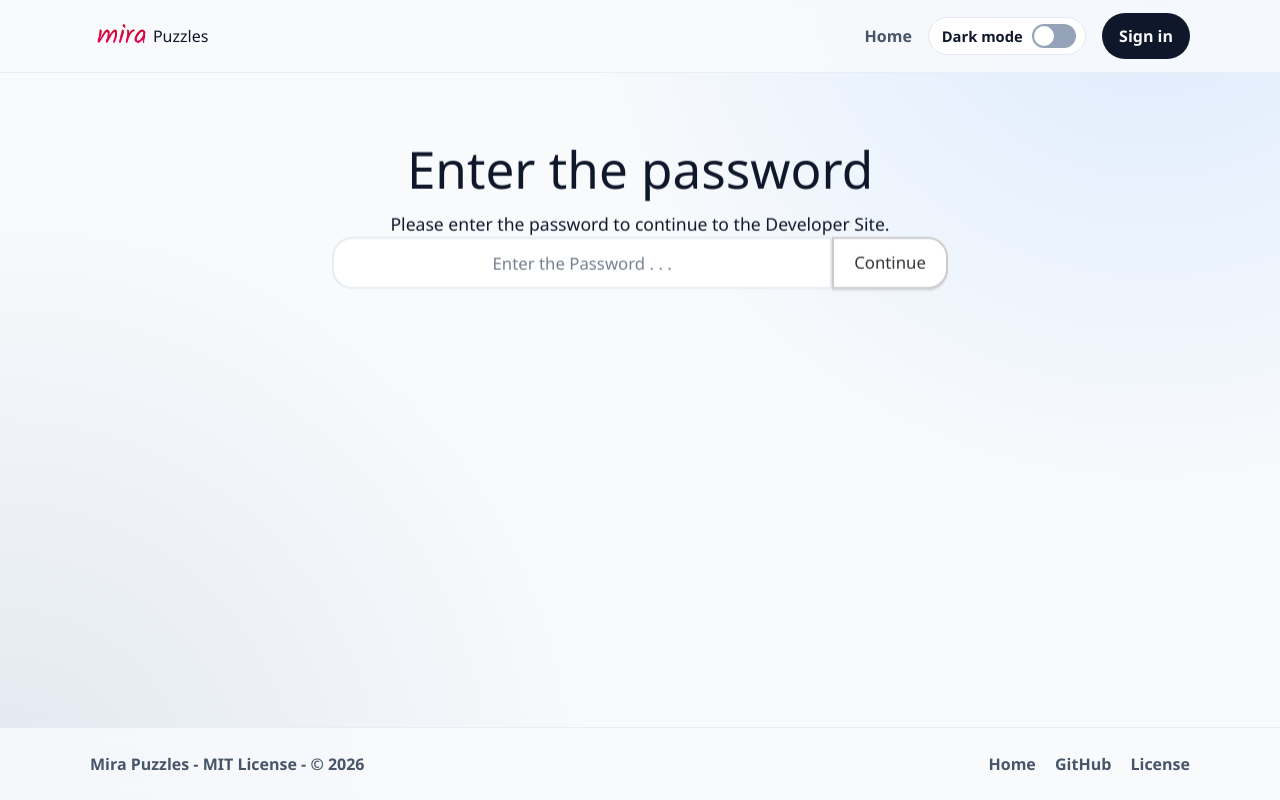
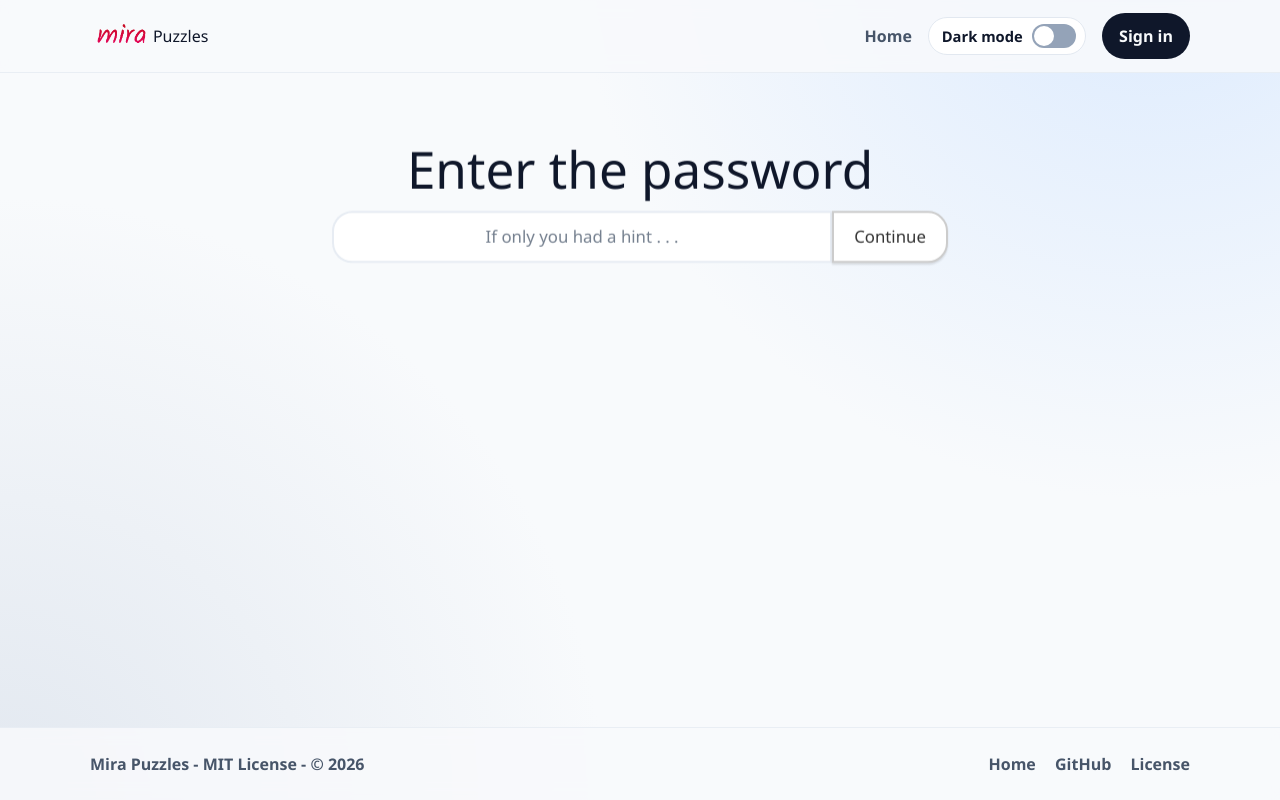
Before and after one commit to Mira-Studios/mira-puzzles, a Next.js app: page /dev-login in a window 1280 px wide. Built offline with nearby package versions, Linux system fonts and the light colour scheme; no server answers.

Commit message:
undo some stuff, don't call it developer pw

```diff
--- a/app/dev-login/page.tsx
+++ b/app/dev-login/page.tsx
@@ -12,8 +12,7 @@ function ValidPage() {
     return (
         <div className="centered">
             <h1>Enter the password</h1>
-            <h2>Please enter the password to continue to the Developer Site.</h2>
-            <PWBox placeholder="Enter the Password . . ." onSubmit={handleSubmit} />
+            <PWBox placeholder="If only you had a hint . . ." onSubmit={handleSubmit} />
         </div>
     );
 }
```
